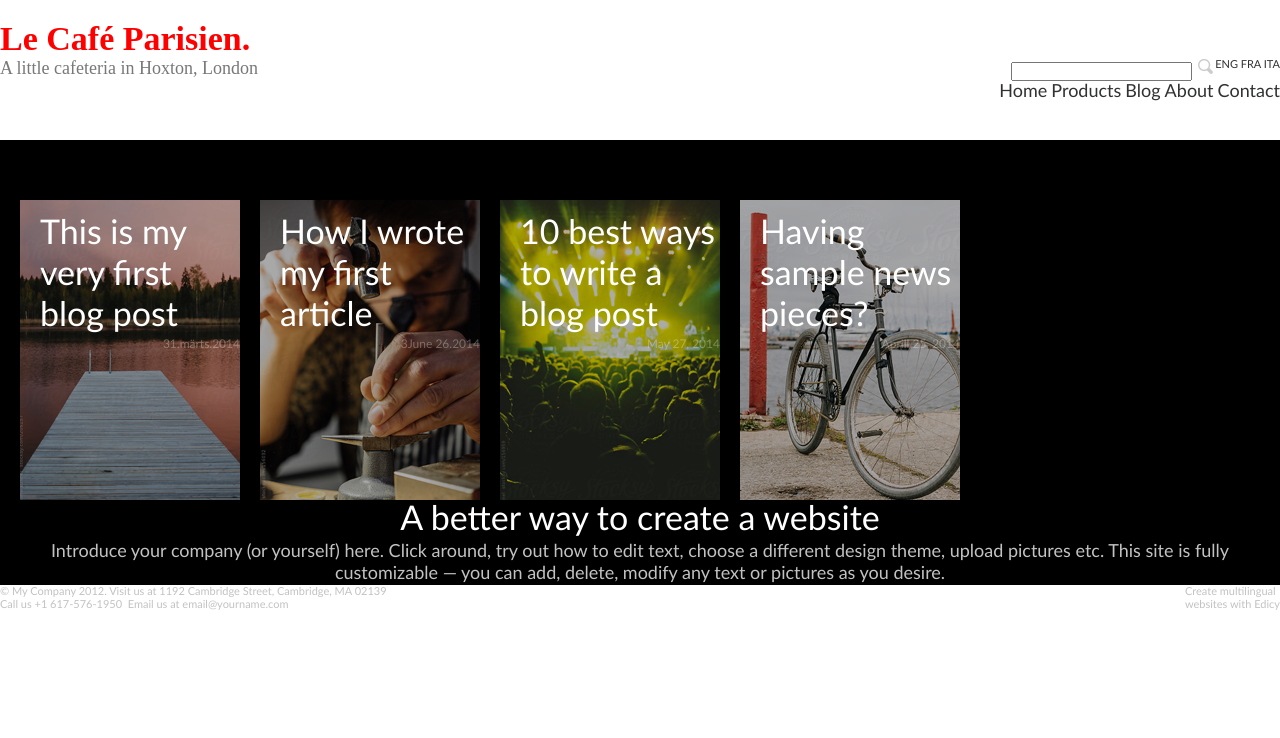
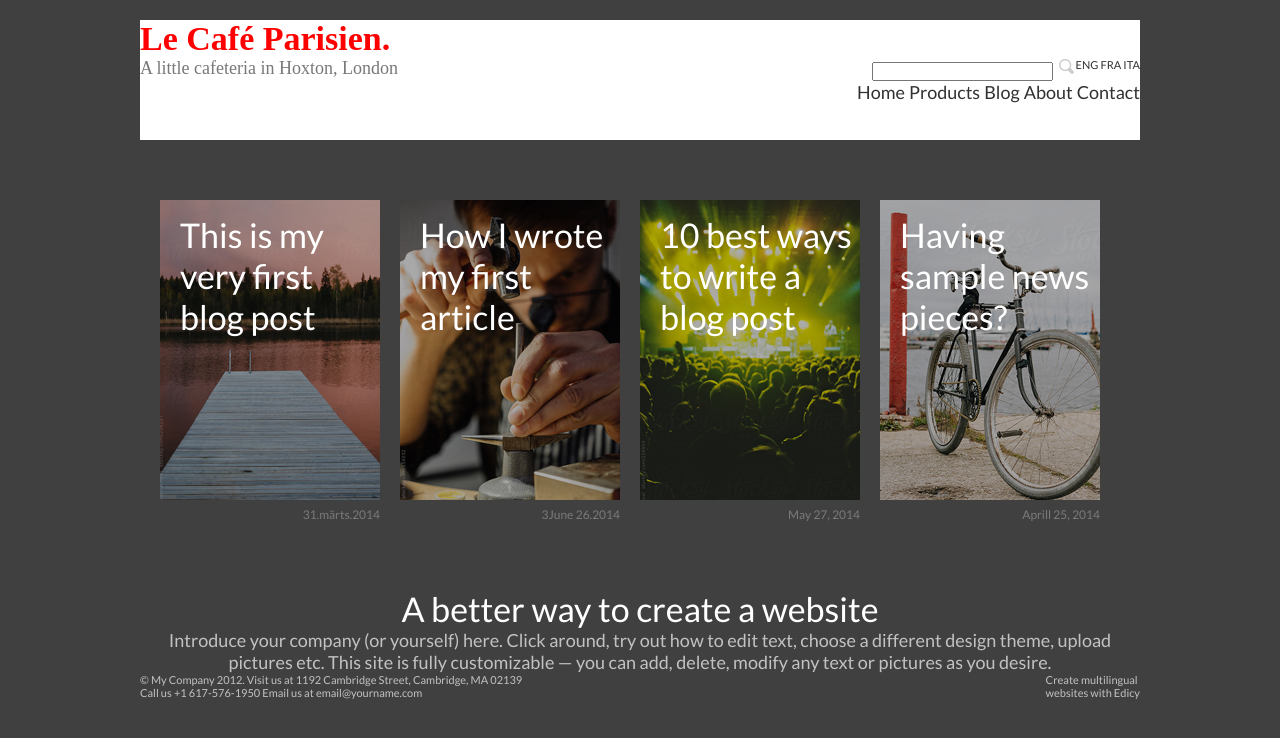
Before and after one commit to LabKitty/Cafe, a plain HTML site: page index.html in a window 1280 px wide. Drawn offline with Linux system fonts and the light colour scheme.

Commit message:
Update Lato Shrift

```diff
--- a/index.html
+++ b/index.html
@@ -1,10 +1,9 @@
-
 <!DOCTYPE HTML>
 <html>
 </head>
 	<meta charset="UTF-8">
 	<link rel ="stylesheet" type ="text/css" href="style.css">
-	<link rel="stylesheet" type="text/css" href="http://fonts.googleapis.com/css?family=Tangerine">
+	<link href='http://fonts.googleapis.com/css?family=Lato' rel='stylesheet' type='text/css'>
 	<title> Le Café Parisien.</title>
 </head>
 <body>
@@ -72,8 +71,8 @@
 		</div>
 	<footer>
 		<div id="sidebar_left">
-		<p>© My Company 2012. Visit us at 1192 Cambridge Street, Cambridge, MA 02139<br />
-		Call us +1 617-576-1950  Email us at email@yourname.com</p>
+		<p>© My Company 2012. Visit us at 1192 Cambridge Street, Cambridge, MA 02139<br />
+		Call us +1 617-576-1950  Email us at email@yourname.com</p>
 		</div>
 		<div id="sidebar_right">
 		<p>Create multilingual<br />
--- a/style.css
+++ b/style.css
@@ -4,14 +4,16 @@
 }
 
 body{
-	width: 1280px;
+	width: 1000px;
 	margin:0 auto;
 	min-height: 700px;
+		background-color:#404040;
 }
 
 a:link, a:hover, a:visited {
 	text-decoration:none;
 }
+
 @font-face{
 	font-family: "Lato";
 	src:url(Lato.ttf);
@@ -45,7 +47,7 @@ header{
 	color: #303132;
 	text-transform:uppercase;
 	font-size: 11px;
-	font-family:Lato;
+	font-family: 'Lato', sans-serif;
 	float:right;
 }
 
@@ -55,20 +57,19 @@ header{
 #navcontainer a{
 	color:#303132;
 	font-size: 18px;
-	font-family:Lato;
+	font-family: 'Lato', sans-serif;
 
 }
 
 h2{
-	color: #ffffff;
+	color: white;
 	font-size: 34px;
-	font-family:Lato;
+	font-family: 'Lato', sans-serif;
 	font-weight:100;
 }
 
 #blogcontainer{
 	float:left;
-	background-color:black;
 	width: 100%;
 }
 
@@ -84,26 +85,27 @@ h2{
 .post h2{
 	position:abosulute;
 	margin-top: -290px;
-
 	margin-left: 20px;
     bottom: 0;
-
-
+}
+.post h3{
+	padding-top: 170px;
 }
 
 
 h3{
 	color: #ffffff;
 	font-size: 12px;
-	font-family:Lato;
+	font-family: 'Lato', sans-serif;
 	opacity: 0.3;
 	float:right;
 	font-weight:100;
 }
 
 #introduction{
+	margin-top: 88px;
 	float:left;
-	background-color:black;
+
 }
 #introduction h2{
 	text-align:center;
@@ -112,8 +114,11 @@ h3{
 #introduction p{
 	color:#c2c2c2;
 	font-size: 18px;
-	font-family:Lato;
+	font-family: 'Lato', sans-serif;
 	text-align: center;
+}
+footer{
+	padding-top: 200px;
 }
 
 #sidebar_left{
@@ -127,5 +132,5 @@ h3{
 #sidebar_left p, #sidebar_right p{
 	color:#c2c2c2;
 	font-size: 11px;
-	font-family:Lato;
+	font-family: 'Lato', sans-serif;
 }
```
Also changed, not shown: images/background.png (added).
